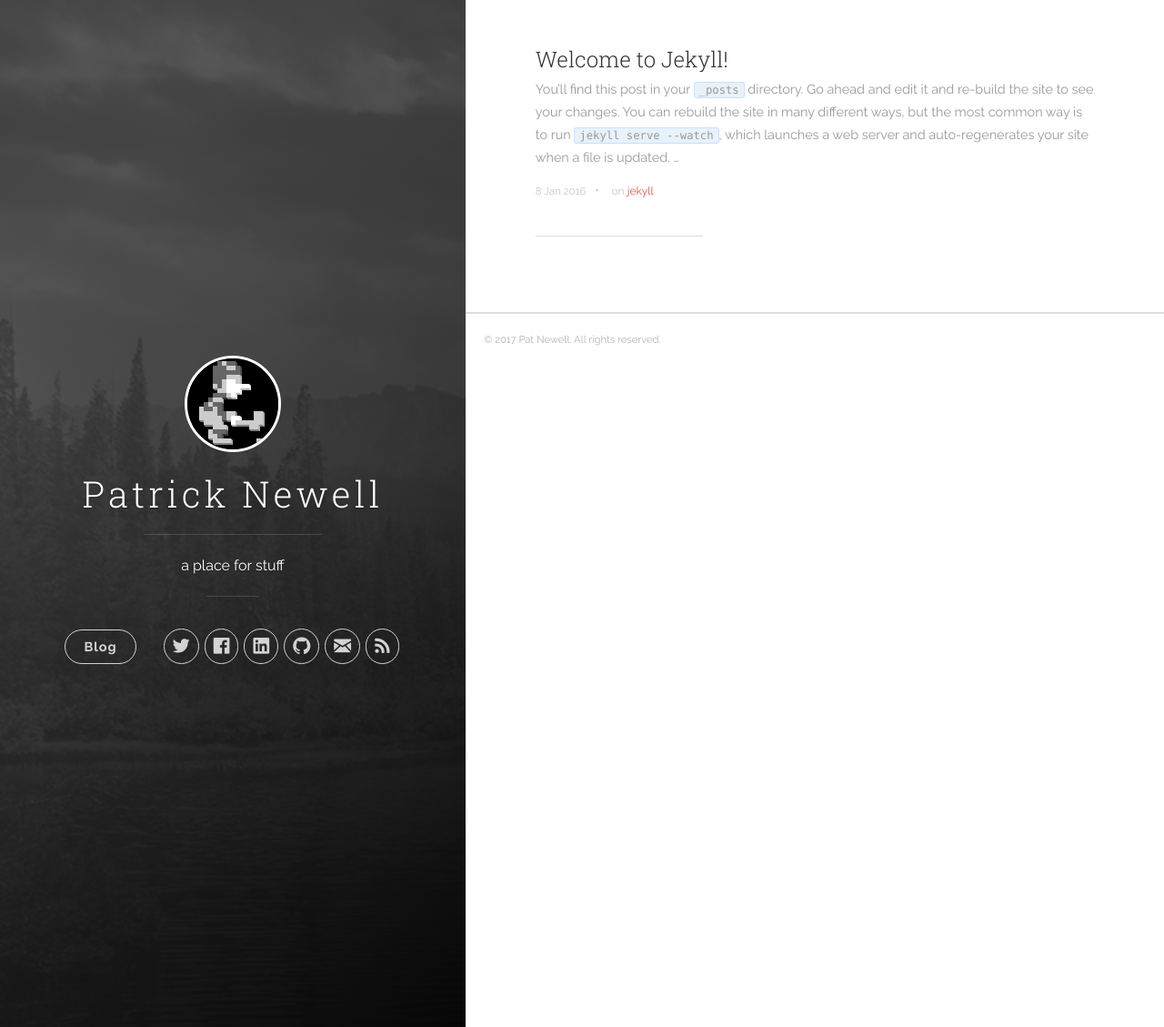
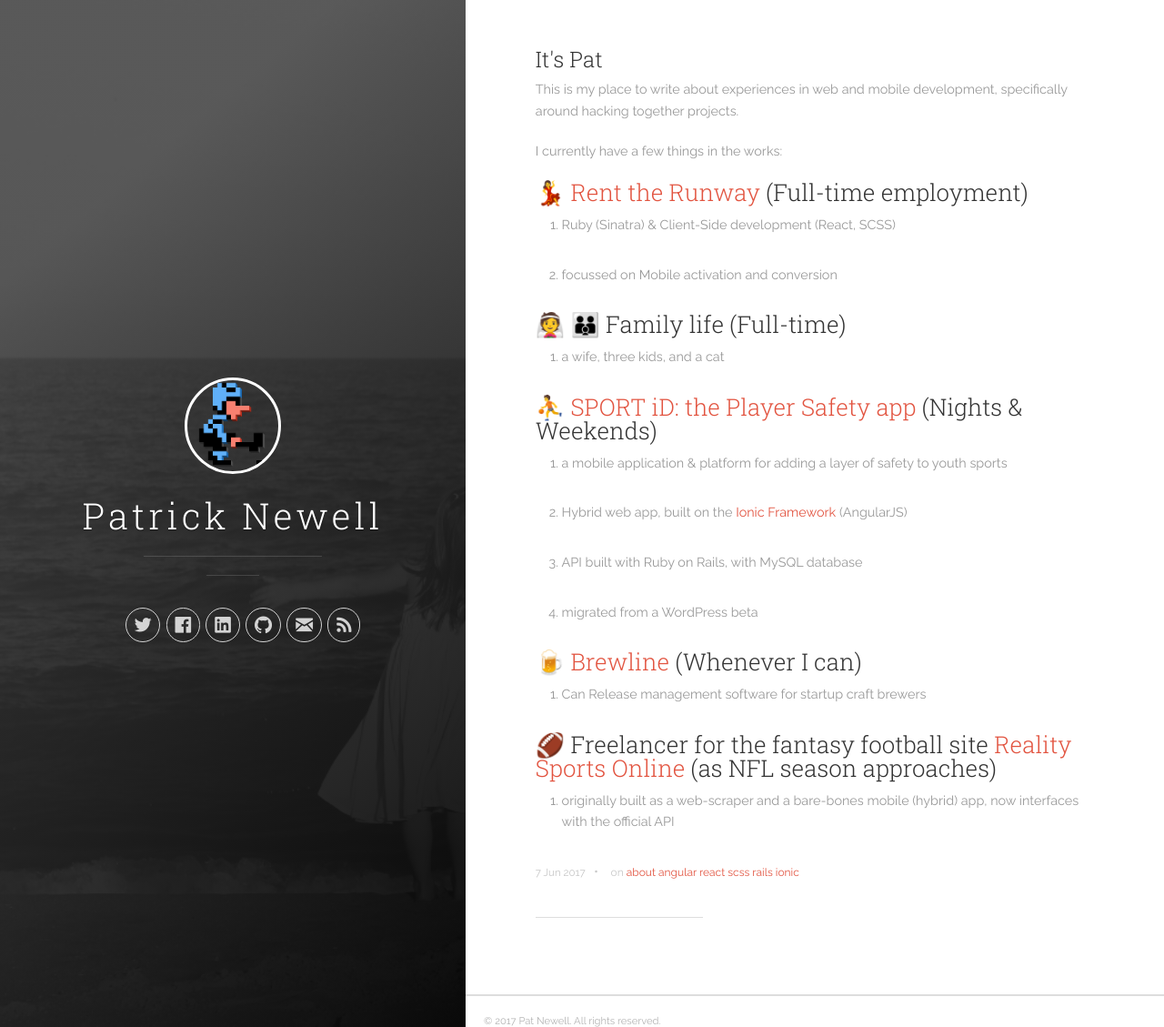
Before and after one commit to pmn4/pmn4.github.io, a Jekyll site: the page built from index.html, in a window 1280 px wide and 1129 px high. Shown: the whole window at 91% size. Built offline with Jekyll 4.4.1, drawn with Linux system fonts in a browser that asks for light colours; nearby versions of some CDN libraries; the list of posts is cut into pages by our own code.

Commit message:
About Post

````diff
--- a/_config.yml
+++ b/_config.yml
@@ -1,14 +1,14 @@
 # Site settings
 title: Patrick Newell
-description: 'a place for stuff'
-url: 'http://www.pmnewell.com'
+description: ''
+url: 'https://pmnewell.com'
 baseurl: ''
 google_analytics: 'UA-45875189-1'
 # disqus_shortname: 'your-disqus-name'
 
 author:
   name: 'Pat Newell'
-  email: patrick@pmnewell.com
+  email: jestersded@gmail.com
   twitter_username: pnewell4
   facebook_username: pmnewell
   github_username:  pmn4
--- a/_includes/footer.html
+++ b/_includes/footer.html
@@ -3,7 +3,7 @@
 </footer>
 
 <script type="text/javascript" src="https://ajax.googleapis.com/ajax/libs/jquery/1.11.3/jquery.min.js"></script>
-<script type="text/javascript" src="{{ "js/main.js" | prepend: site.baseurl }}"></script>
+<script type="text/javascript" src="{{ "/js/main.js" | prepend: site.baseurl }}"></script>
 {% if site.google_analytics %}
 <script>
   (function(i,s,o,g,r,a,m){i['GoogleAnalyticsObject']=r;i[r]=i[r]||function(){
--- a/_includes/head.html
+++ b/_includes/head.html
@@ -20,27 +20,27 @@
   <meta property="og:title" content="{{ site.title }}">
   <meta property="og:description" content="{{ site.description }}">
 
-  <link rel="apple-touch-icon" sizes="57x57" href="{{ "images/favicons/apple-touch-icon-57x57.png" | prepend: site.baseurl }}">
-  <link rel="apple-touch-icon" sizes="60x60" href="{{ "images/favicons/apple-touch-icon-60x60.png" | prepend: site.baseurl }}">
-  <link rel="apple-touch-icon" sizes="72x72" href="{{ "images/favicons/apple-touch-icon-72x72.png" | prepend: site.baseurl }}">
-  <link rel="apple-touch-icon" sizes="76x76" href="{{ "images/favicons/apple-touch-icon-76x76.png" | prepend: site.baseurl }}">
-  <link rel="apple-touch-icon" sizes="114x114" href="{{ "images/favicons/apple-touch-icon-114x114.png" | prepend: site.baseurl }}">
-  <link rel="apple-touch-icon" sizes="120x120" href="{{ "images/favicons/apple-touch-icon-120x120.png" | prepend: site.baseurl }}">
-  <link rel="apple-touch-icon" sizes="144x144" href="{{ "images/favicons/apple-touch-icon-144x144.png" | prepend: site.baseurl }}">
-  <link rel="apple-touch-icon" sizes="152x152" href="{{ "images/favicons/apple-touch-icon-152x152.png" | prepend: site.baseurl }}">
-  <link rel="apple-touch-icon" sizes="180x180" href="{{ "images/favicons/apple-touch-icon-180x180.png" | prepend: site.baseurl }}">
-  <link rel="icon" type="image/png" href="{{ "images/favicons/favicon-32x32.png" | prepend: site.baseurl }}" sizes="32x32">
-  <link rel="icon" type="image/png" href="{{ "images/favicons/favicon-194x194.png" | prepend: site.baseurl }}" sizes="194x194">
-  <link rel="icon" type="image/png" href="{{ "images/favicons/favicon-96x96.png" | prepend: site.baseurl }}" sizes="96x96">
-  <link rel="icon" type="image/png" href="{{ "images/favicons/android-chrome-192x192.png" | prepend: site.baseurl }}" sizes="192x192">
-  <link rel="icon" type="image/png" href="{{ "images/favicons/favicon-16x16.png" | prepend: site.baseurl }}" sizes="16x16">
-  <link rel="manifest" href="{{ "images/favicons/manifest.json" | prepend: site.baseurl }}">
-  <link rel="shortcut icon" href="{{ "images/favicons/favicon.ico" | prepend: site.baseurl }}">
+  <link rel="apple-touch-icon" sizes="57x57" href="{{ "/images/favicons/apple-touch-icon-57x57.png" | prepend: site.baseurl }}">
+  <link rel="apple-touch-icon" sizes="60x60" href="{{ "/images/favicons/apple-touch-icon-60x60.png" | prepend: site.baseurl }}">
+  <link rel="apple-touch-icon" sizes="72x72" href="{{ "/images/favicons/apple-touch-icon-72x72.png" | prepend: site.baseurl }}">
+  <link rel="apple-touch-icon" sizes="76x76" href="{{ "/images/favicons/apple-touch-icon-76x76.png" | prepend: site.baseurl }}">
+  <link rel="apple-touch-icon" sizes="114x114" href="{{ "/images/favicons/apple-touch-icon-114x114.png" | prepend: site.baseurl }}">
+  <link rel="apple-touch-icon" sizes="120x120" href="{{ "/images/favicons/apple-touch-icon-120x120.png" | prepend: site.baseurl }}">
+  <link rel="apple-touch-icon" sizes="144x144" href="{{ "/images/favicons/apple-touch-icon-144x144.png" | prepend: site.baseurl }}">
+  <link rel="apple-touch-icon" sizes="152x152" href="{{ "/images/favicons/apple-touch-icon-152x152.png" | prepend: site.baseurl }}">
+  <link rel="apple-touch-icon" sizes="180x180" href="{{ "/images/favicons/apple-touch-icon-180x180.png" | prepend: site.baseurl }}">
+  <link rel="icon" type="image/png" href="{{ "/images/favicons/favicon-32x32.png" | prepend: site.baseurl }}" sizes="32x32">
+  <link rel="icon" type="image/png" href="{{ "/images/favicons/favicon-194x194.png" | prepend: site.baseurl }}" sizes="194x194">
+  <link rel="icon" type="image/png" href="{{ "/images/favicons/favicon-96x96.png" | prepend: site.baseurl }}" sizes="96x96">
+  <link rel="icon" type="image/png" href="{{ "/images/favicons/android-chrome-192x192.png" | prepend: site.baseurl }}" sizes="192x192">
+  <link rel="icon" type="image/png" href="{{ "/images/favicons/favicon-16x16.png" | prepend: site.baseurl }}" sizes="16x16">
+  <link rel="manifest" href="{{ "/images/favicons/manifest.json" | prepend: site.baseurl }}">
+  <link rel="shortcut icon" href="{{ "/images/favicons/favicon.ico" | prepend: site.baseurl }}">
   <meta name="msapplication-TileColor" content="#ffc40d">
-  <meta name="msapplication-TileImage" content="{{ "images/favicons/mstile-144x144.png" | prepend: site.baseurl }}">
+  <meta name="msapplication-TileImage" content="{{ "/images/favicons/mstile-144x144.png" | prepend: site.baseurl }}">
   <meta name="theme-color" content="#ffffff">
 
-  <link rel="stylesheet" href="{{ "css/main.css" | prepend: site.baseurl }}">
+  <link rel="stylesheet" href="{{ "/css/main.css" | prepend: site.baseurl }}">
   <link rel="canonical" href="{{ page.url | replace:'index.html','' | prepend: site.baseurl | prepend: site.url }}">
   <link rel="alternate" type="application/rss+xml" title="{{ site.title }}" href="{{ site.baseurl }}feed.xml">
 </head>
--- a/_includes/header.html
+++ b/_includes/header.html
@@ -3,13 +3,13 @@
   <i class="icon icon-x-circle btn-mobile-close__icon hidden"></i>
 </span>
 
-<header class="panel-cover" style="background-image: url({{ "images/cover.jpg" | prepend: site.baseurl }})">
+<header class="panel-cover" style="background-image: url({{ "/images/cover.jpg" | prepend: site.baseurl }})">
   <div class="panel-main">
 
     <div class="panel-main__inner panel-inverted">
     <div class="panel-main__content">
         <a href="{{ site.baseurl }}" title="link to home of {{ site.title }}">
-          <img src="{{ "images/skinny-3d-mono-200.png" | prepend: site.baseurl }}" class="user-image" alt="My Profile Photo">
+          <img src="{{ "/images/skinny-3d.png" | prepend: site.baseurl }}" class="user-image" alt="My Profile Photo">
           <h1 class="panel-cover__title panel-title">{{ site.title }}</h1>
         </a>
         <hr class="panel-cover__divider">
@@ -18,11 +18,13 @@
 
         <div class="navigation-wrapper">
 
+<!--
           <nav class="cover-navigation cover-navigation--primary">
             <ul class="navigation">
               <li class="navigation__item"><a href="{{ site.baseurl }}#blog" title="link to {{ site.title }} blog" class="blog-button">Blog</a></li>
             </ul>
           </nav>
+-->
 
           <nav class="cover-navigation navigation--social">
             <ul class="navigation">
@@ -79,7 +81,7 @@
 
             <!-- RSS -->
             <li class="navigation__item">
-              <a href="{{ "feed.xml" | prepend: site.baseurl }}" title="Subscribe" target="_blank">
+              <a href="{{ "/feed.xml" | prepend: site.baseurl }}" title="Subscribe" target="_blank">
                 <i class="icon icon-rss"></i>
                 <span class="label">RSS</span>
               </a>
--- a/_includes/pagination.html
+++ b/_includes/pagination.html
@@ -1,7 +1,7 @@
 <nav class="pagination" role="navigation">
   {% if paginator.previous_page %}
     {% if paginator.previous_page == 1 %}
-      <a rel="prev" class="posts newer btn small" href="{{ "#blog" | prepend: site.baseurl }}" title="Previous Page">← Newer Posts</a>
+      <a rel="prev" class="posts newer btn small" href="{{ "/#blog" | prepend: site.baseurl }}" title="Previous Page">← Newer Posts</a>
     {% else %}
       <a rel="prev" class="posts newer btn small" href="{{ site.baseurl }}page{{ paginator.previous_page }}/">← Newer Posts</a>
     {% endif %}
--- a/_posts/2016-01-08-welcome-to-jekyll.markdown
+++ /dev/null
@@ -1,25 +0,0 @@
----
-title:  "Welcome to Jekyll!"
-date:   2016-01-08 15:04:23
-categories: [jekyll]
-tags: [jekyll]
----
-You’ll find this post in your `_posts` directory. Go ahead and edit it and re-build the site to see your changes. You can rebuild the site in many different ways, but the most common way is to run `jekyll serve --watch`, which launches a web server and auto-regenerates your site when a file is updated.
-
-To add new posts, simply add a file in the `_posts` directory that follows the convention `YYYY-MM-DD-name-of-post.ext` and includes the necessary front matter. Take a look at the source for this post to get an idea about how it works.
-
-Jekyll also offers powerful support for code snippets:
-
-``` ruby
-def print_hi(name)
-  puts "Hi, #{name}"
-end
-print_hi('Tom')
-#=> prints 'Hi, Tom' to STDOUT.
-```
-
-Check out the [Jekyll docs][jekyll] for more info on how to get the most out of Jekyll. File all bugs/feature requests at [Jekyll’s GitHub repo][jekyll-gh]. If you have questions, you can ask them on [Jekyll’s dedicated Help repository][jekyll-help].
-
-[jekyll]:      http://jekyllrb.com
-[jekyll-gh]:   https://github.com/jekyll/jekyll
-[jekyll-help]: https://github.com/jekyll/jekyll-help
--- /dev/null
+++ b/_posts/2017-06-07-about-patrick-newell.markdown
@@ -0,0 +1,33 @@
+---
+title:  "It's Pat"
+date:   2017-06-07 14:13:00
+categories: [about]
+tags: [about, angular, react, scss, rails, ionic]
+---
+This is my place to write about experiences in web and mobile development, specifically around hacking together projects.
+
+I currently have a few things in the works:
+
+### 💃 [Rent the Runway](https://www.renttherunway.com) (Full-time employment)
+
+  1. Ruby (Sinatra) & Client-Side development (React, SCSS)
+  2. focussed on Mobile activation and conversion
+
+### 👰 👪 Family life (Full-time)
+
+  1. a wife, three kids, and a cat
+
+### ⛹ [SPORT iD: the Player Safety app](http://www.sportidapp.com) (Nights & Weekends)
+
+  1. a mobile application & platform for adding a layer of safety to youth sports
+  2. Hybrid web app, built on the [Ionic Framework](http://www.ionicframework.com) (AngularJS)
+  3. API built with Ruby on Rails, with MySQL database
+  4. migrated from a WordPress beta
+
+### 🍺 [Brewline](https://www.brewline.io) (Whenever I can)
+
+  1. Can Release management software for startup craft brewers
+
+### 🏈 Freelancer for the fantasy football site [Reality Sports Online](http://www.realitysportsonline.com) (as NFL season approaches)
+
+  1. originally built as a web-scraper and a bare-bones mobile (hybrid) app, now interfaces with the official API
--- a/index.html
+++ b/index.html
@@ -8,7 +8,8 @@
     {% for post in paginator.posts %}
       <li>
         <h2 class="post-list__post-title post-title"><a href="{{ site.baseurl }}{{ post.url | remove_first: '/' }}" title="{{ post.title }}">{{ post.title }}</a></h2>
-        <p class="excerpt">{{ post.excerpt | remove: '<p>' | remove: '</p>' }}&hellip;</p>
+        <!-- <p class="excerpt">{{ post.excerpt | remove: '<p>' | remove: '</p>' }}&hellip;</p> -->
+        <div class="excerpt">{{ post.content }}</div>
         <div class="post-list__meta"><time datetime="{{ post.date | date: "%-d %b %Y" }}" class="post-list__meta--date date">{{ post.date | date: "%-d %b %Y" }}</time> &#8226; <span class="post-meta__tags">on {% for tag in post.tags %}<a href="{{ site.baseurl }}tags/#{{ tag }}">{{ tag }}</a> {% endfor %}</span></div>
         <hr class="post-list__divider">
       </li>
````
Also changed, not shown: images/cover.jpg, images/skinny-3d.png (added).
